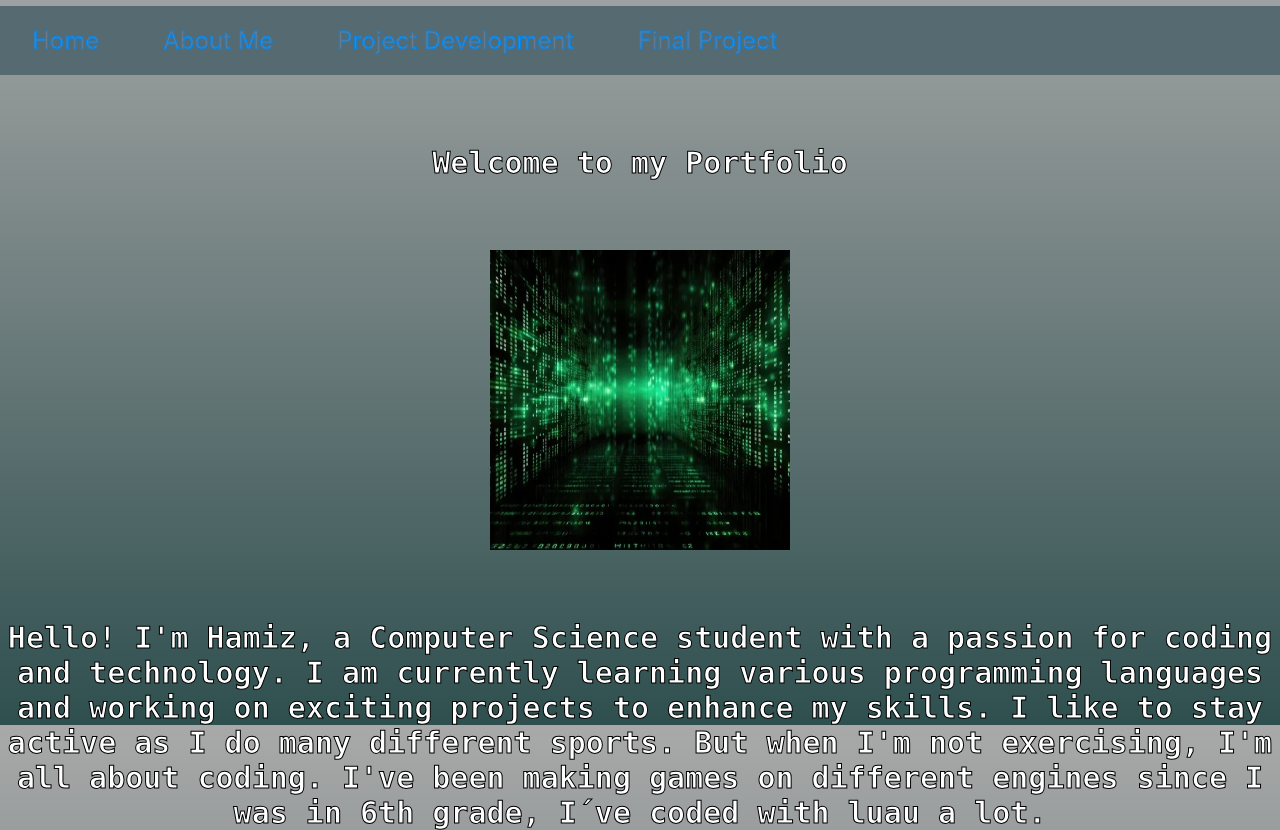
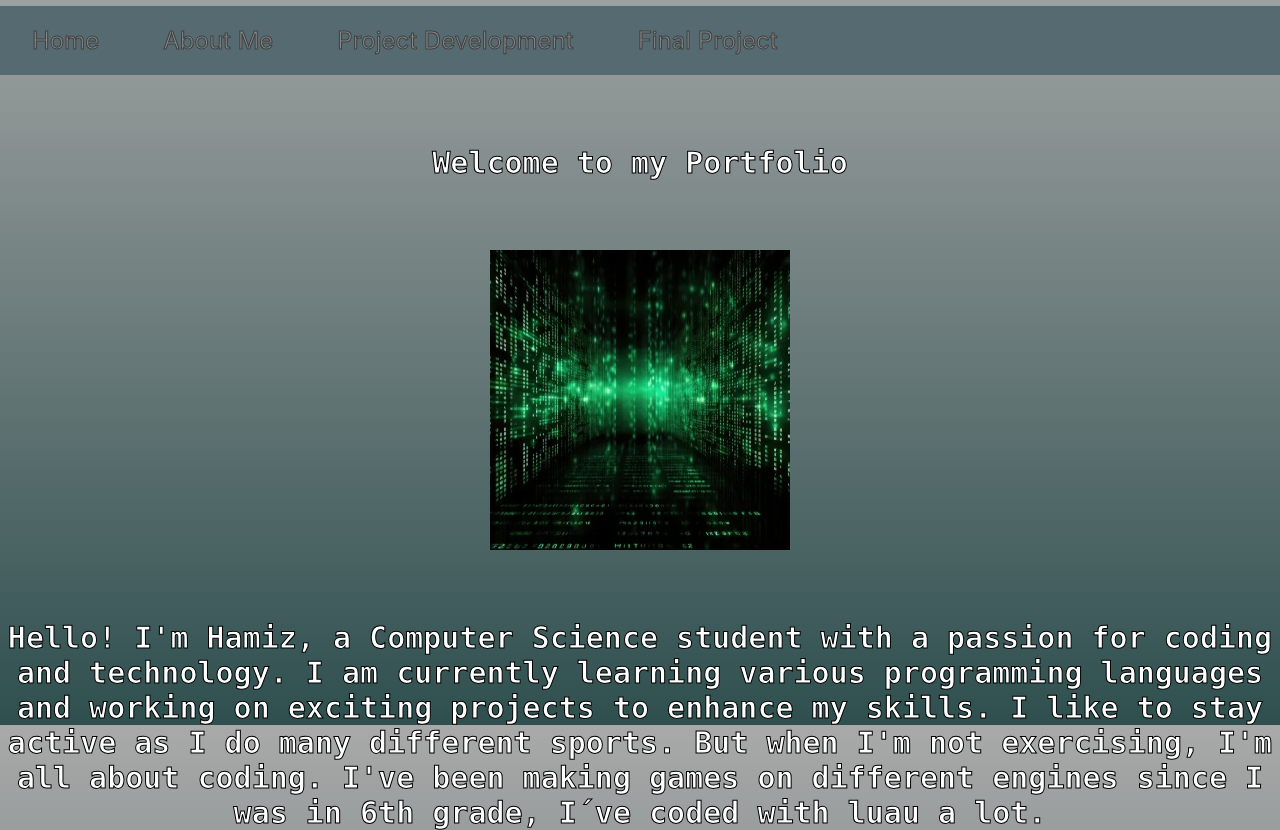
Before and after one commit to hamiziqbal/hamiziqbal.github.io, a plain HTML site: page index.html in a window 1280 px wide. Shown: the part 75-905 px from the top of the page. Drawn offline with Linux system fonts and the light colour scheme.

Commit message:
Diff color

```diff
--- a/styles.css
+++ b/styles.css
@@ -80,13 +80,13 @@ video {
 }
 li a {
   display: block;
-  color: #6c7a8a;
+  color: #858585;
   text-align: center;
   padding: 6px 16px;
   text-decoration: none;
   font-family: -apple-system, BlinkMacSystemFont, 'Segoe UI', Roboto, Oxygen, Ubuntu, Cantarell, 'Open Sans', 'Helvetica Neue', sans-serif;
     -webkit-text-stroke-width: 1px;
-  -webkit-text-stroke-color: rgb(0, 133, 235);
+  -webkit-text-stroke-color: rgb(64, 64, 65);
   font-size: 24px;
 }
 
@@ -114,5 +114,5 @@ h3 {
 
 /* Change the link color to #111 (black) on hover */
 li a:hover {
-  background-color: rgb(90, 91, 92);
+  background-color: rgb(92, 92, 92);
 }
```
